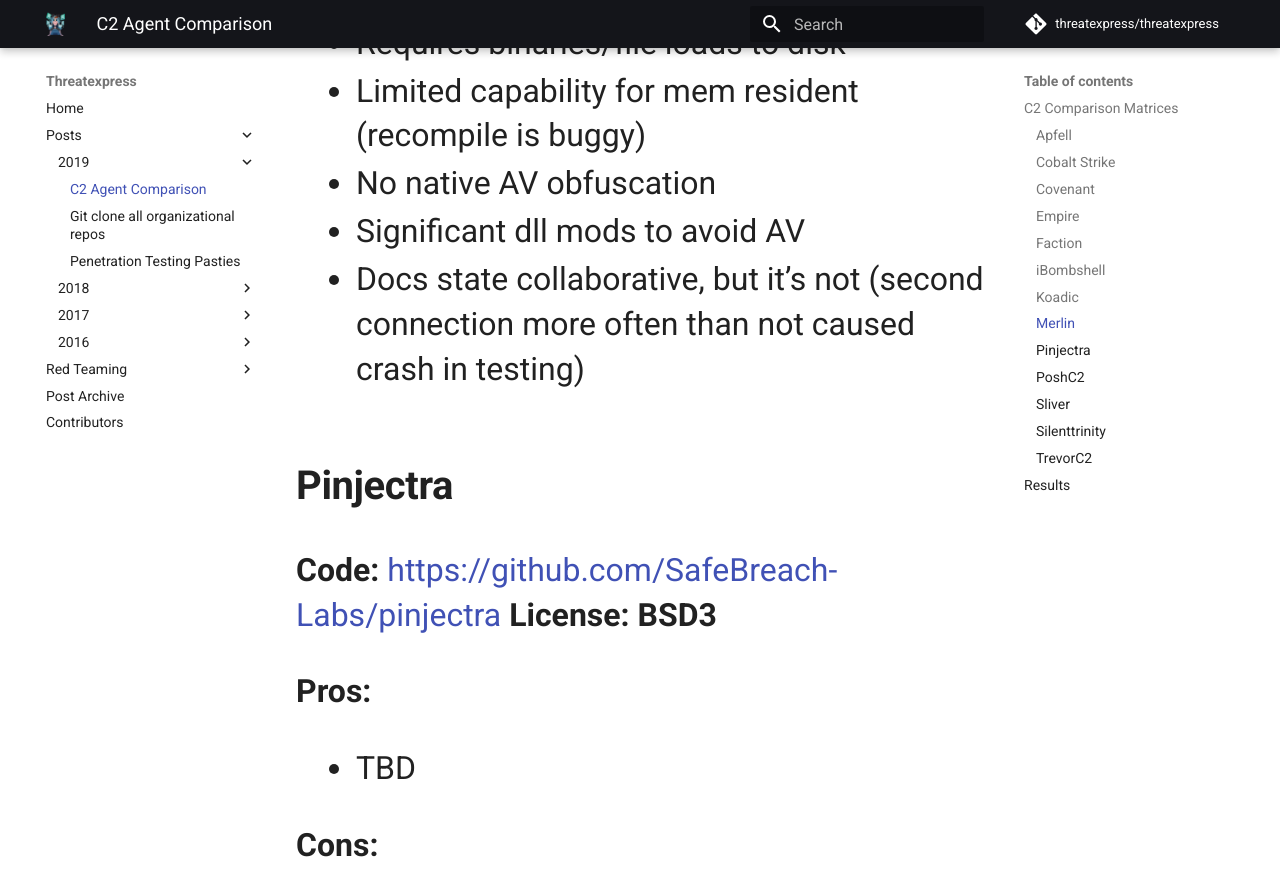
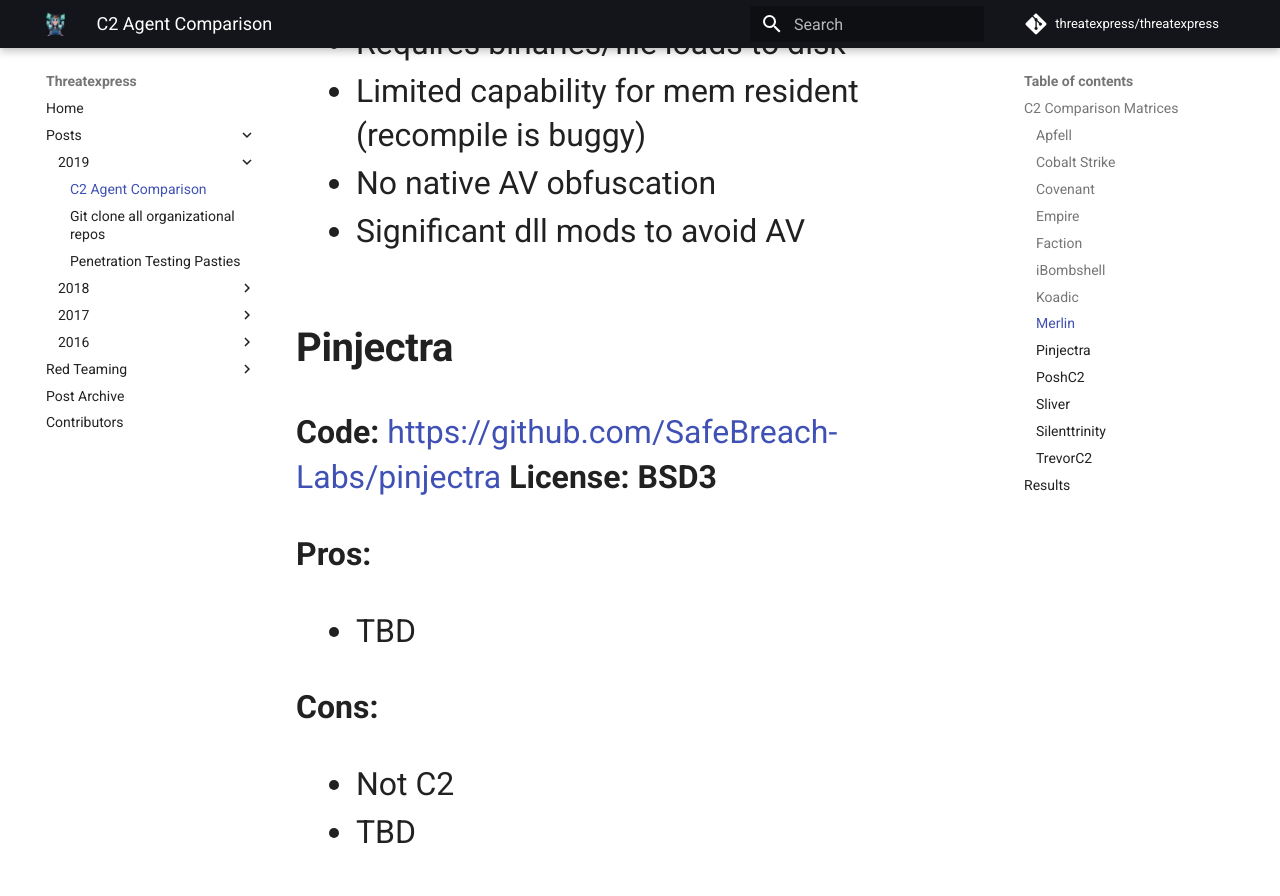
Before and after one commit to threatexpress/threatexpress, an MkDocs documentation site: the page built from docs/blogs/2019/c2-agent-comparison.md, in a window 1280 px wide and 900 px high, scrolled down 13109 px. Shown: the top 896 px of the window. Built offline with MkDocs 1.6.1 and Material for MkDocs 9.7.7, drawn with Linux system fonts in a browser that asks for light colours; nearby versions of some CDN libraries; comment, search, counter and statistics services are not loaded.

Commit message:
2019 post

```diff
--- a/docs/blogs/2019/c2-agent-comparison.md
+++ b/docs/blogs/2019/c2-agent-comparison.md
@@ -215,9 +215,6 @@
 * Limited review
 * Base Framework flags AV
 
-
-
-
 ### **Koadic**
 
  **Code:** https://github.com/zerosum0x0/koadic
@@ -237,8 +234,6 @@
 * Limited review
 * Requires cleartext creds for sessions or tokens (no keys/PTH/Kerb/etc)
 * Base flags AV
-
-
 
 ### **Merlin**
 
@@ -261,10 +256,6 @@
 * Limited capability for mem resident (recompile is buggy)
 * No native AV obfuscation
 * Significant dll mods to avoid AV
-* Docs state collaborative, but it’s not (second connection more often than not caused crash in testing)
-
-
-
 
 ### **Pinjectra**
 
```
